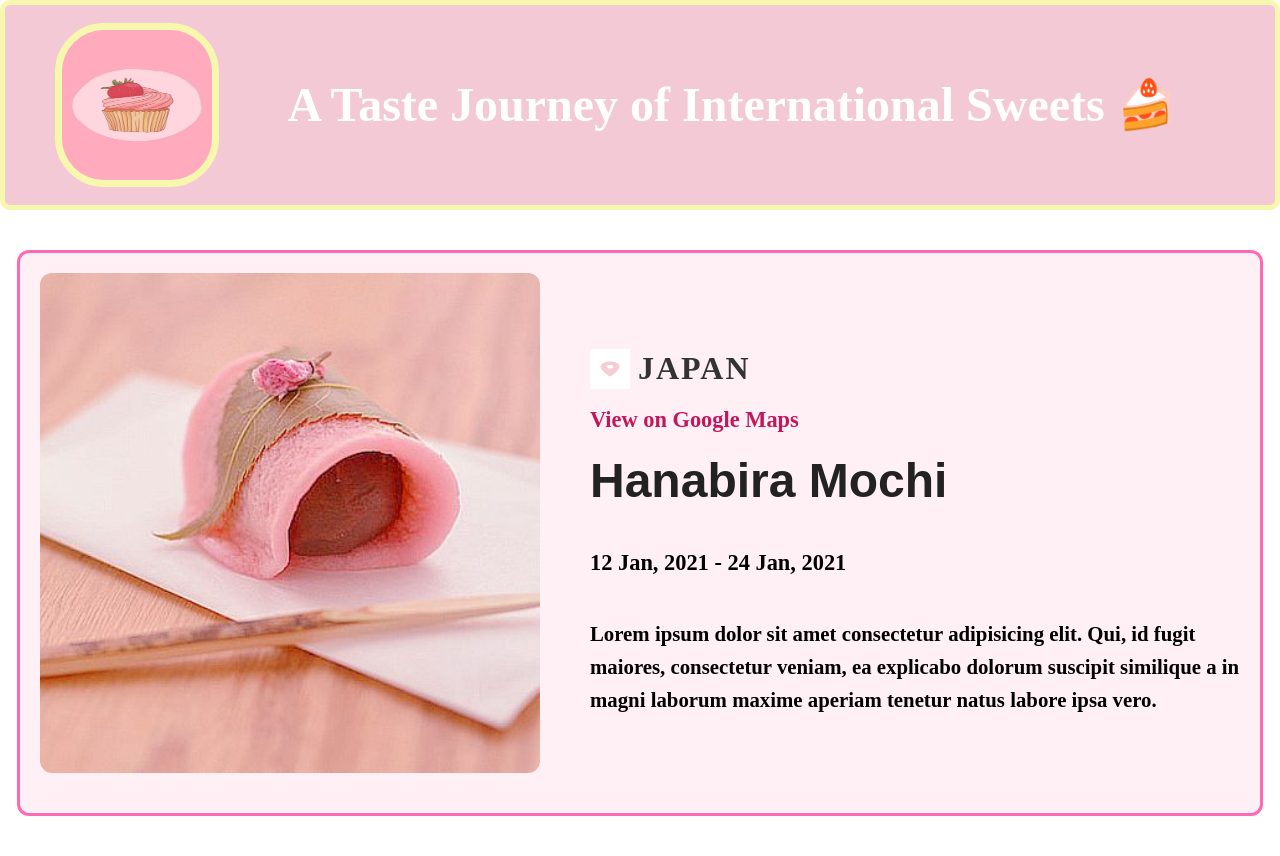
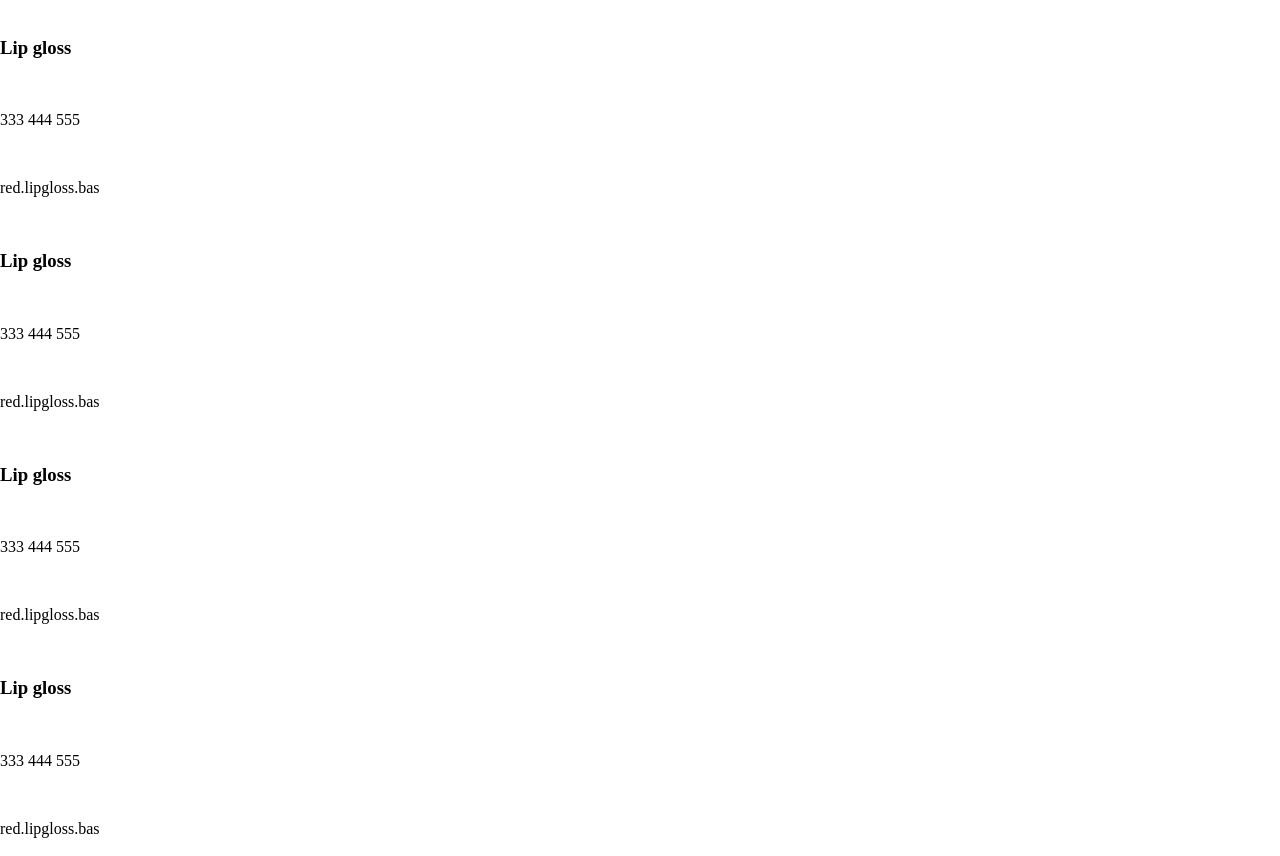
Before and after one commit to Batoul-AbedElSater/React-JS, a React (Vite) app in the folder first-react/: page / in a window 1280 px wide. Built offline with nearby package versions, Linux system fonts and the light colour scheme.

Commit message:
adding contact.jsx with one function and calling it in App.jsx 4 times to let it dont repeat the same

```diff
--- a/first-react/src/App.jsx
+++ b/first-react/src/App.jsx
@@ -1,13 +1,16 @@
-import Header from "./Components/Header"
-import Entry from "./Components/Entry"
+import Contact from "./Contact"
 
-export default function App(){
+function App(){
   return (
-    <>
-      <Header />
-      <Entry/>
+    <div className="contacts">
+        <Contact />
+        <Contact />
+        <Contact />
+        <Contact />
 
-    </>
+    </div>
 
   )
 }
+
+export default App
--- a/first-react/src/Contact.jsx
+++ b/first-react/src/Contact.jsx
@@ -0,0 +1,17 @@
+export default function Contact(){
+    return(
+        <article className="contact-card">
+                <img src="" alt=""/>
+                <h3>Lip gloss</h3>
+                <div className="info-group">
+                    <img src="" alt=""/>
+                    <p>333 444 555</p>
+                </div>
+                <div className="info-group">
+                    <img src="" alt=""/>
+                    <p>red.lipgloss.bas</p>
+                </div>
+
+        </article>
+    )
+}
```
